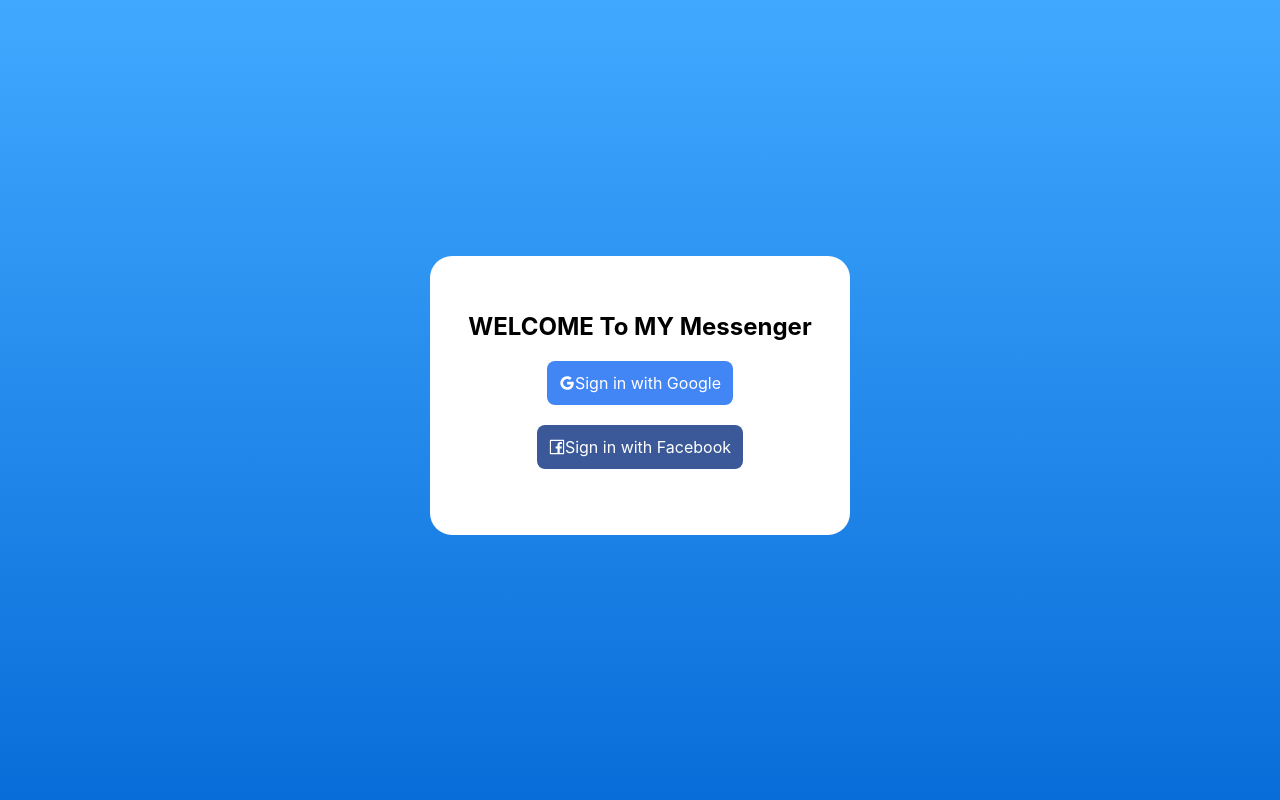
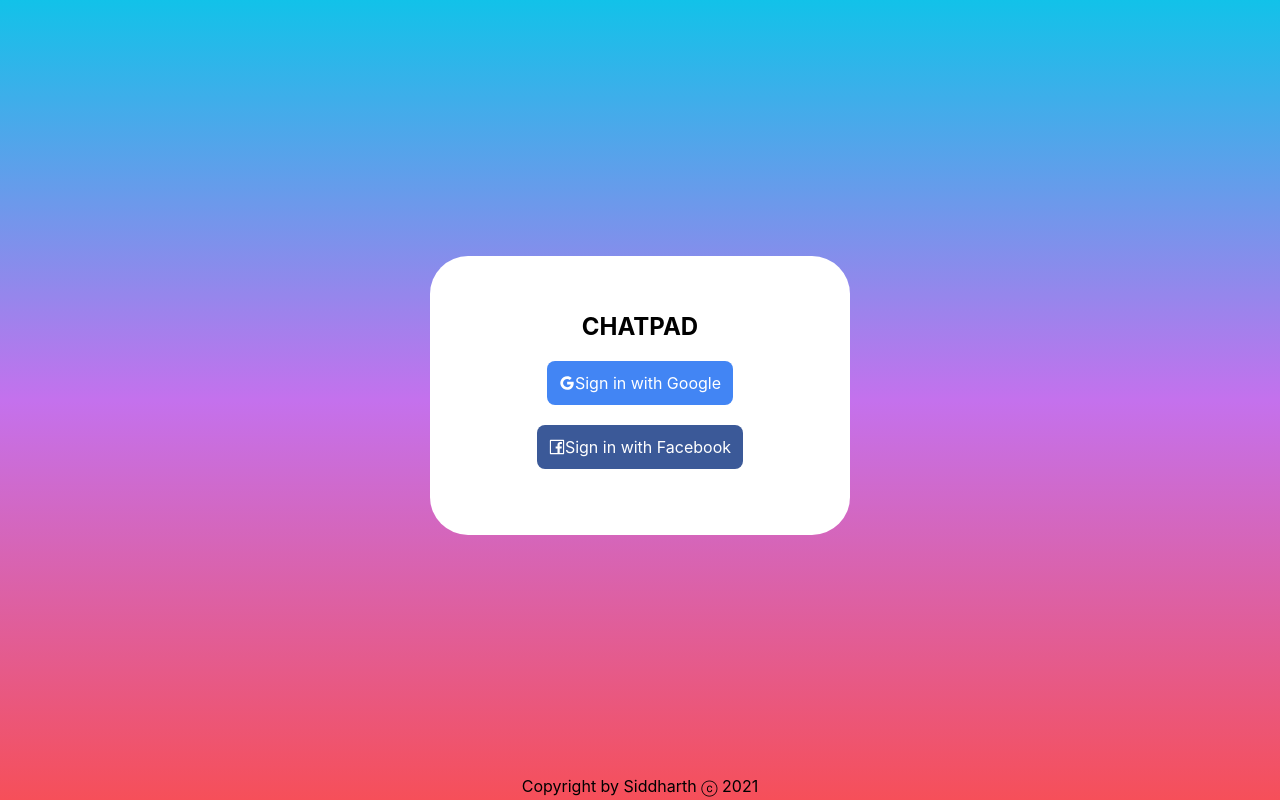
Before and after one commit to sidweb00/Chatpad, a React app: page / in a window 1280 px wide. Built offline with nearby package versions, Linux system fonts and the light colour scheme; some packages are replaced by stand-ins of ours; no server answers.

Commit message:
name change

```diff
--- a/src/components/Chats.js
+++ b/src/components/Chats.js
@@ -69,7 +69,7 @@
         <div className="chats-page">
             <div className="nav-bar">
                 <div className="logo-tab">
-                    Messenger
+                    CHATPAD
                 </div>
                 <div onClick={handleLogout} className="logout-tab ">
                     Logout
--- a/src/components/Login.js
+++ b/src/components/Login.js
@@ -7,10 +7,11 @@
 
 
 const Login = () => {
+    const currentYear = new Date().getFullYear();
     return (
         <div id="login-page" >
             <div id="login-card">
-                <h2>WELCOME To MY Messenger</h2>
+                <h2>CHATPAD</h2>
                 <div
                     className="login-button google"
                     onClick={() => auth.signInWithRedirect(new firebase.auth.GoogleAuthProvider())}
@@ -25,6 +26,9 @@
                     <FacebookOutlined />Sign in with Facebook
                 </div>
             </div>
+            <footer>
+                <p>Copyright by Siddharth ⓒ {currentYear}</p>
+            </footer>
 
         </div >
     )
--- a/src/index.css
+++ b/src/index.css
@@ -47,7 +47,7 @@
 /* Login Page */
 
 #login-page {
-  background-image: linear-gradient(#40a9ff, #096dd9);
+  background-image: linear-gradient(#12c2e9, #c471ed,#f64f59);
   position: absolute;
   top: 0px;
   bottom: 0px;
@@ -64,7 +64,7 @@
   width: 420px;
   text-align: center;
   background-color: white;
-  border-radius: 22px;
+  border-radius: 38px;
 }
 
 .login-button {
@@ -99,3 +99,15 @@
   left: calc(50vw - 33px);
   top: calc(50vh - 22px);
 }
+
+footer {
+  position: absolute;
+  text-align: center;
+  bottom: 0;
+  width: 100%;
+  height: 2.5rem;
+}
+
+footer p {
+  color:black;
+}
```
